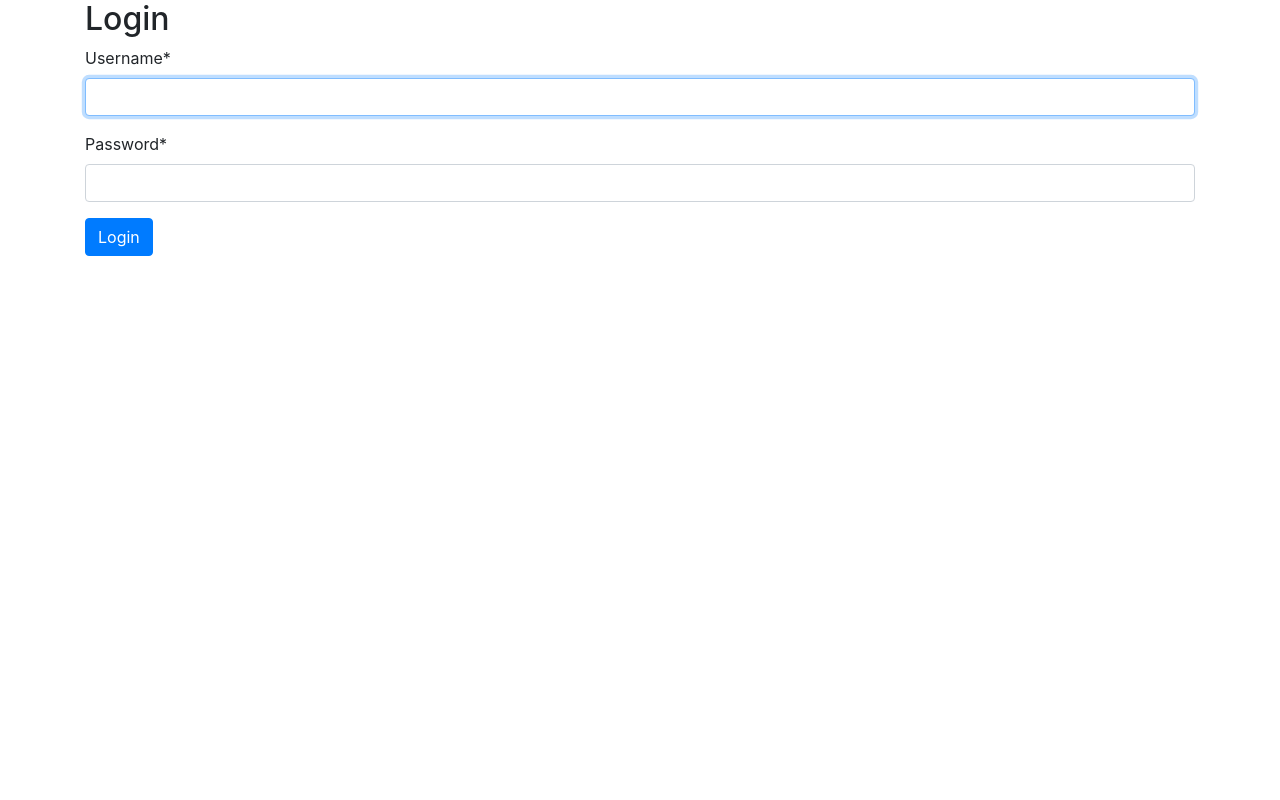
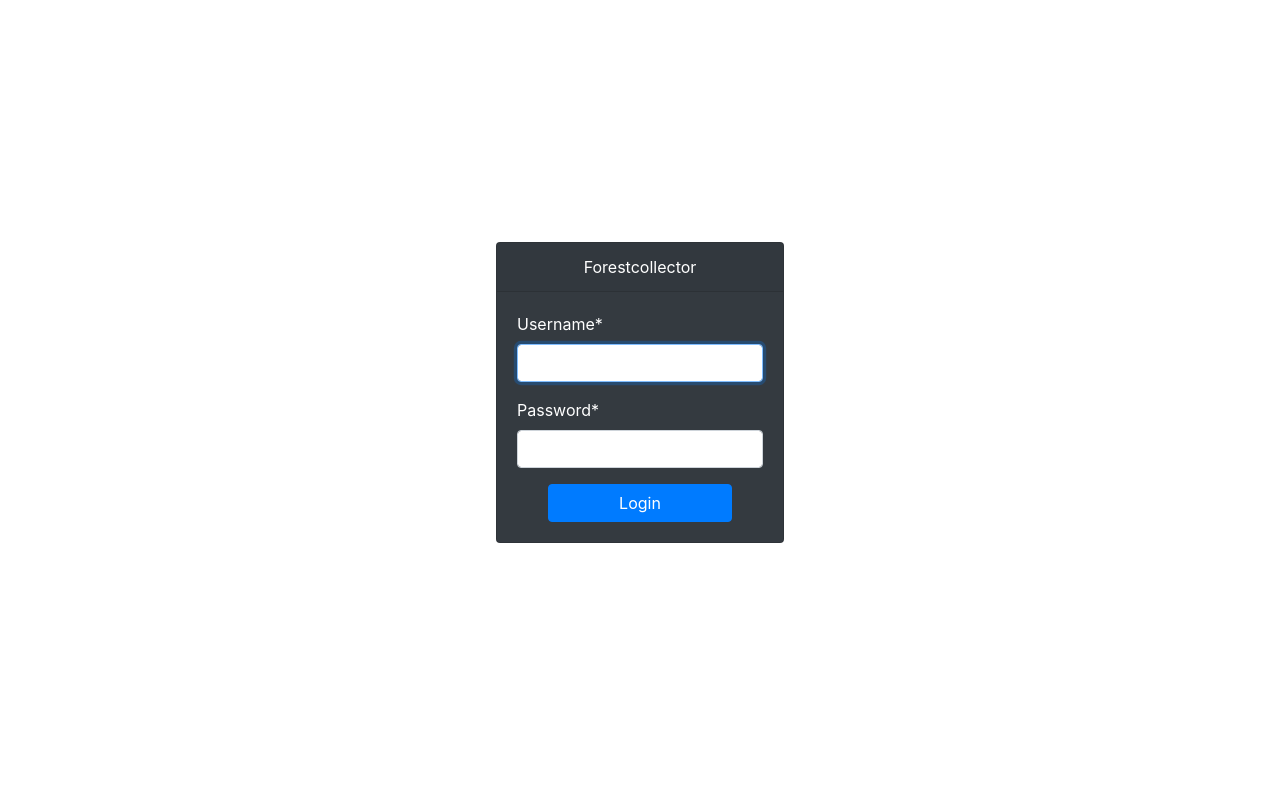
Before and after one commit to laiskaSiili/forestCollector, a Django app: page /accounts/login/ in a window 1280 px wide. Run offline with Django 3.2, Linux system fonts and the light colour scheme; some libraries are stand-ins or nearby versions.

Commit message:
center login

```diff
--- a/forestcollector/templates/registration/login.html
+++ b/forestcollector/templates/registration/login.html
@@ -6,10 +6,22 @@
 {% block title %}Login{% endblock %}
 
 {% block content %}
-<h2>Login</h2>
-<form method="post">
-  {% csrf_token %}
-  {{ form|crispy }}
-  <button class="btn btn-primary" type="submit">Login</button>
-</form>
+<div class="d-flex align-items-center justify-content-center" style="height:100vh;">
+  <div class="card text-white bg-dark mb-3" style="max-width: 18rem;">
+      <div class="card-header text-center">
+        Forestcollector
+      </div>
+    <div class="card-body">
+      <form method="post">
+          {% csrf_token %}
+          {{ form|crispy }}
+          <div class="text-center">
+            <button class="btn btn-primary w-75" type="submit">Login</button>
+          </div>
+        </form>
+    </div>
+  </div>
+</div>
+
+
 {% endblock %}
```
Also changed, not shown: db.sqlite3.
